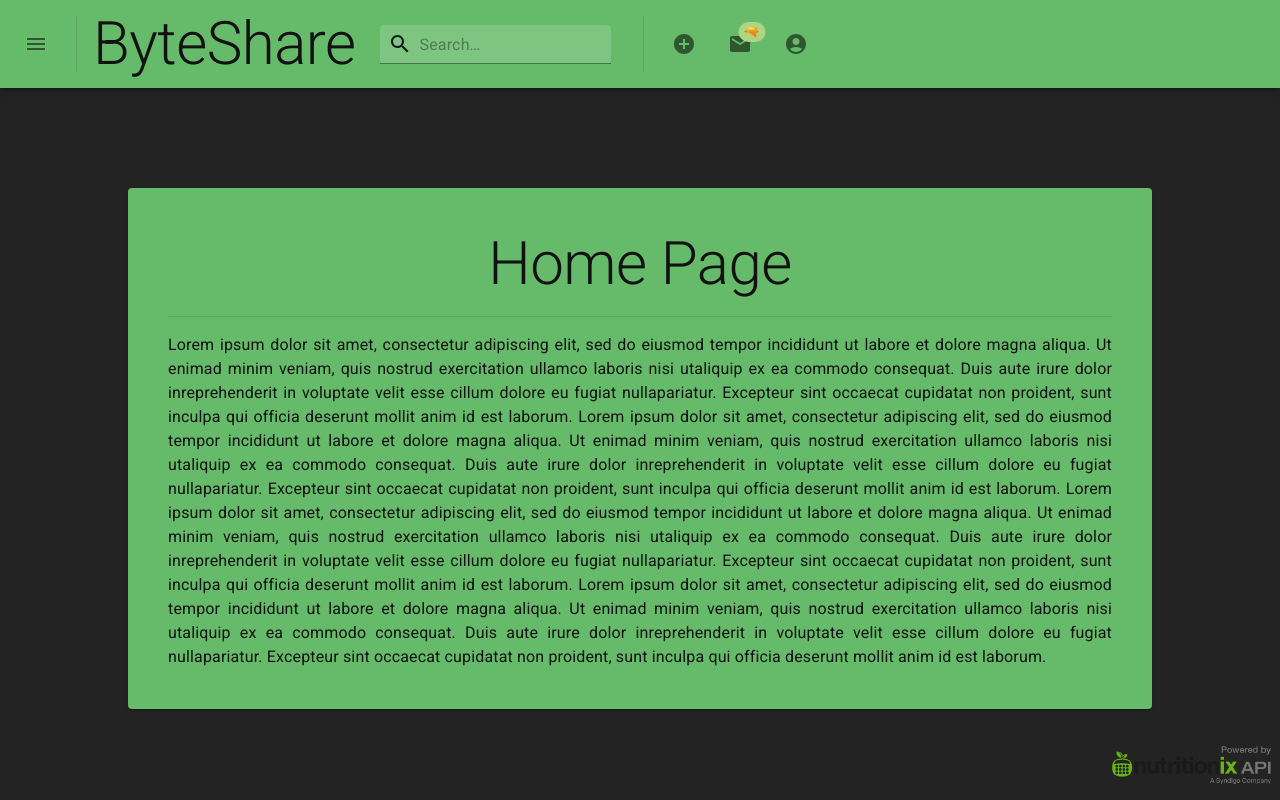
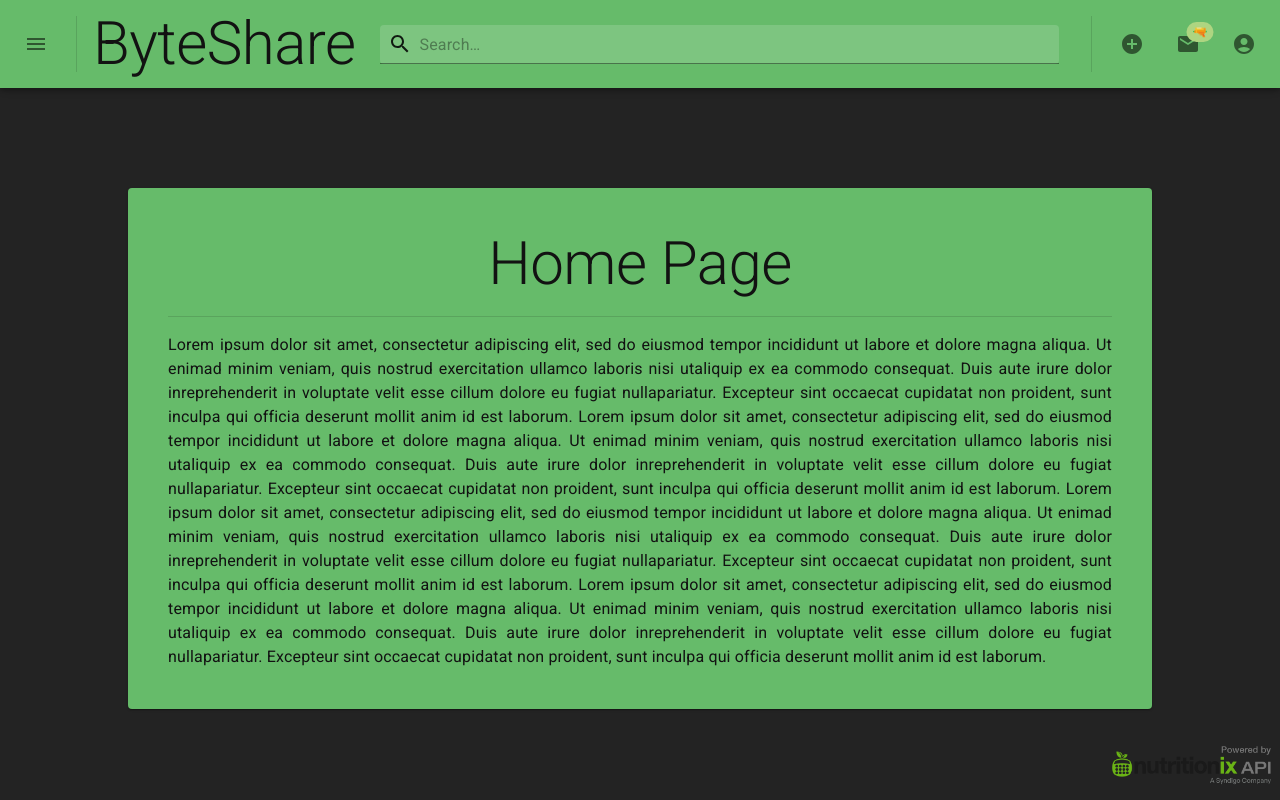
Before and after one commit to 2014-JavaFS/ByteShare-Front, a React (Vite) app: page / in a window 1280 px wide. Built offline with nearby package versions, Linux system fonts and the light colour scheme.

Commit message:
forgot to revert 1 change in last commit

```diff
--- a/src/components/navappbar.tsx
+++ b/src/components/navappbar.tsx
@@ -16,7 +16,6 @@ import {
   Input,
   List,
   ListItemButton,
-  Stack,
 } from "@mui/material";
 import { NavLink, useNavigate } from "react-router-dom";
 import React from "react";
@@ -110,7 +109,6 @@ export default function PrimarySearchAppBar() {
 
   //combines all the pieces of the styled components
   const searchBar = (
-    <Stack >
     <Search>
       <SearchIconWrapper>
         <SearchIcon />
@@ -123,7 +121,6 @@ export default function PrimarySearchAppBar() {
         fullWidth
       />
     </Search>
-    </Stack>
   );
 
   function handleSearch(event) {
```
